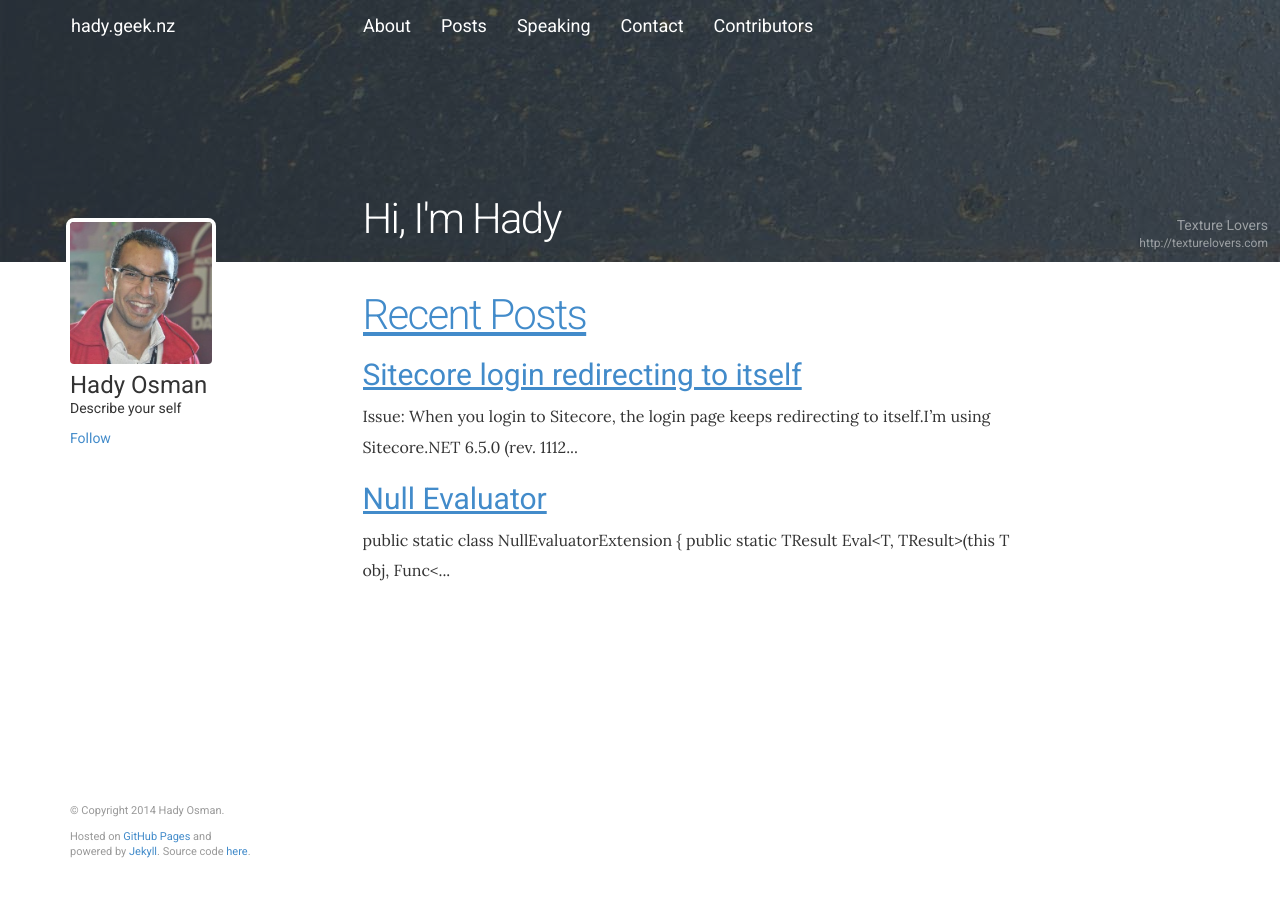
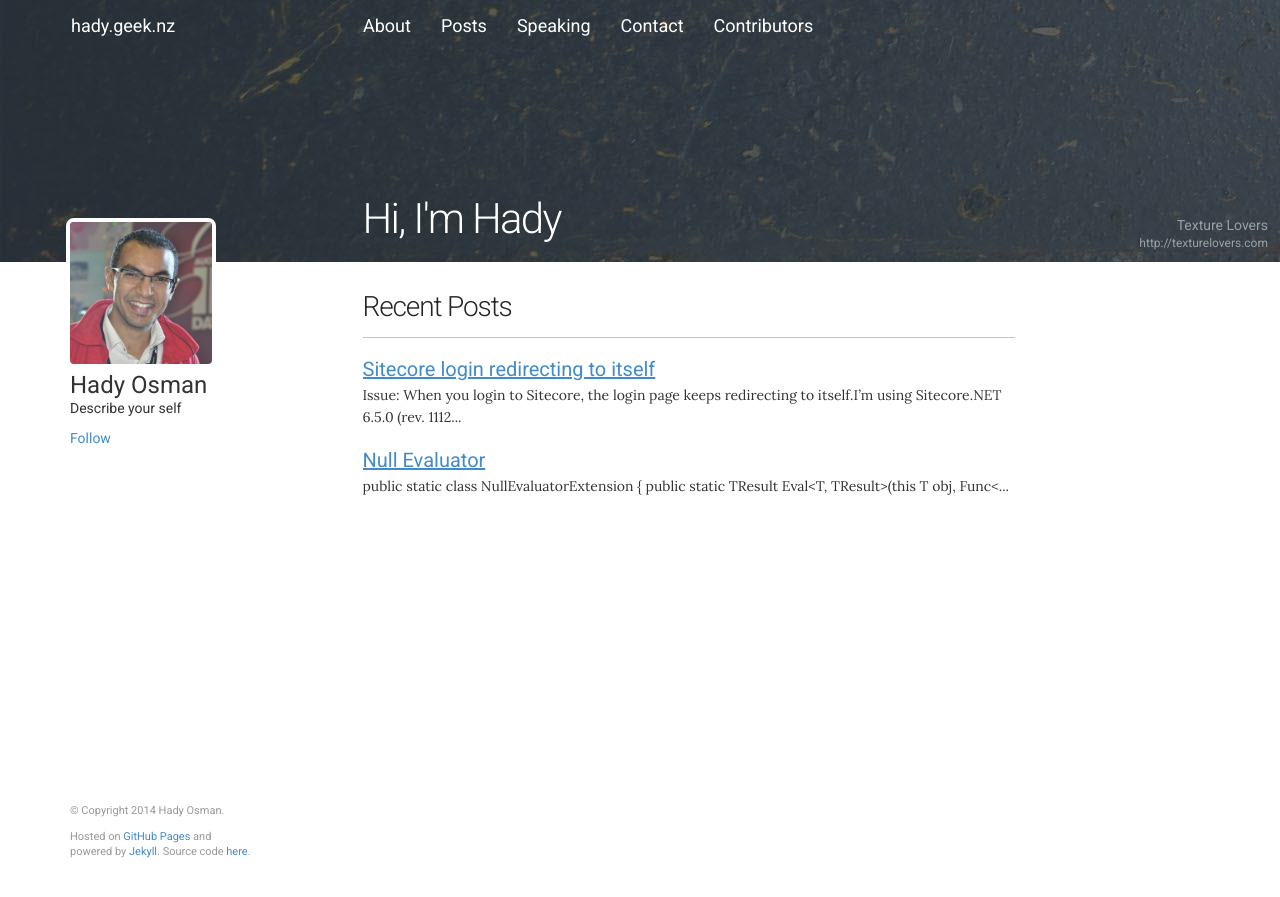
Before and after one commit to hadynz/hadynz.github.io, a Jekyll site: the page built from home.md, in a window 1280 px wide. Shown: the top 897 px of the page. Built offline with Jekyll 4.4.1, drawn with Linux system fonts in a browser that asks for light colours; Markdown is read by kramdown in place of the engine named in the settings; comment, search, counter and statistics services are not loaded.

Commit message:
Styling of fonts on the home and post index page

```diff
--- a/_layouts/home.html
+++ b/_layouts/home.html
@@ -2,16 +2,18 @@
 layout: page
 type: home
 ---
-<article class="page-home">
+<section class="page-home">
     <h3 class="post-title">
         <a href="/blog/">Recent Posts</a>
     </h3>
-    {% for post in site.posts limit:5 %}
+    {% for post in site.posts limit: 8 %}
         <article>
         {% if post.link %}
             <h2 class="link-post">
                 <a href="{{ post.url }}" title="{{ post.title }}">{{ post.title }}</a>
-                <a href="{{ post.link }}" target="_blank" title="{{ post.title }}"><i class="icon-link"></i>
+                <a href="{{ post.link }}" target="_blank" title="{{ post.title }}">
+                    <i class="icon-link"></i>
+                </a>
             </h2>
         {% else %}
             <h2>
@@ -27,4 +29,4 @@ type: home
         {% endif %}
         </article>
     {% endfor %}
-</article>
+</section>
--- a/_layouts/post-index.html
+++ b/_layouts/post-index.html
@@ -2,6 +2,7 @@
 layout: page
 type: home
 ---
+<section class="page-posts">
 {% for post in site.posts %}
 
     {% unless post.next %}
@@ -30,3 +31,4 @@ type: home
         {% endif %}
     </article>
 {% endfor %}
+</section>
--- a/assets/css/blog.css
+++ b/assets/css/blog.css
@@ -19,6 +19,10 @@
     margin-top: 40px;
 }
 
+article + .post-title {
+    margin-top: 40px;
+}
+
 /* Other */
 .meta span:not(:last-child):after {
     content: '/'; /* Post breadcrumb separator */
--- a/assets/css/fonts.css
+++ b/assets/css/fonts.css
@@ -17,7 +17,27 @@ h1, h2, h3, h4, h5, h6 {
     margin-top: 0;
     font-weight: 300;
     font-size: 42px;
+}
+
+.page-home .post-title, .page-posts .post-title {
+    font-size: 28px;
+    padding-bottom: 14px;
+    border-bottom: 1px solid #C3C3C3;
+}
+
+.page-home .post-title a, .page-posts .post-title a {
+    text-decoration: none;
     color: #262626;
+}
+
+.page-home h2, .page-posts h2 {
+    font-size: 20px;
+    margin-bottom: 4px;
+}
+
+.page-home p, .page-posts p {
+    font-size: 14px;
+    line-height: 1.6;
 }
 
 .blog-content--inner, .serif {
--- a/assets/css/global.css
+++ b/assets/css/global.css
@@ -1,4 +1,4 @@
-a:hover {
+a:hover, .post-title a:hover {
     color: #F36;
 }
 
```
